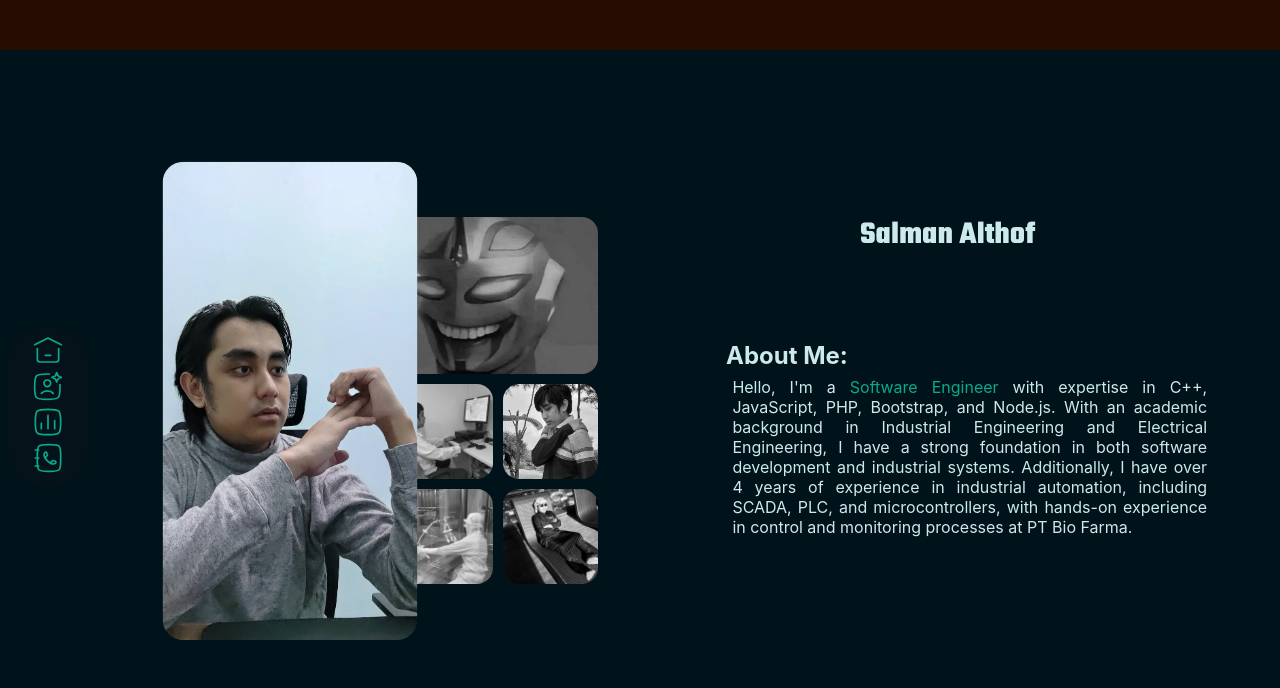
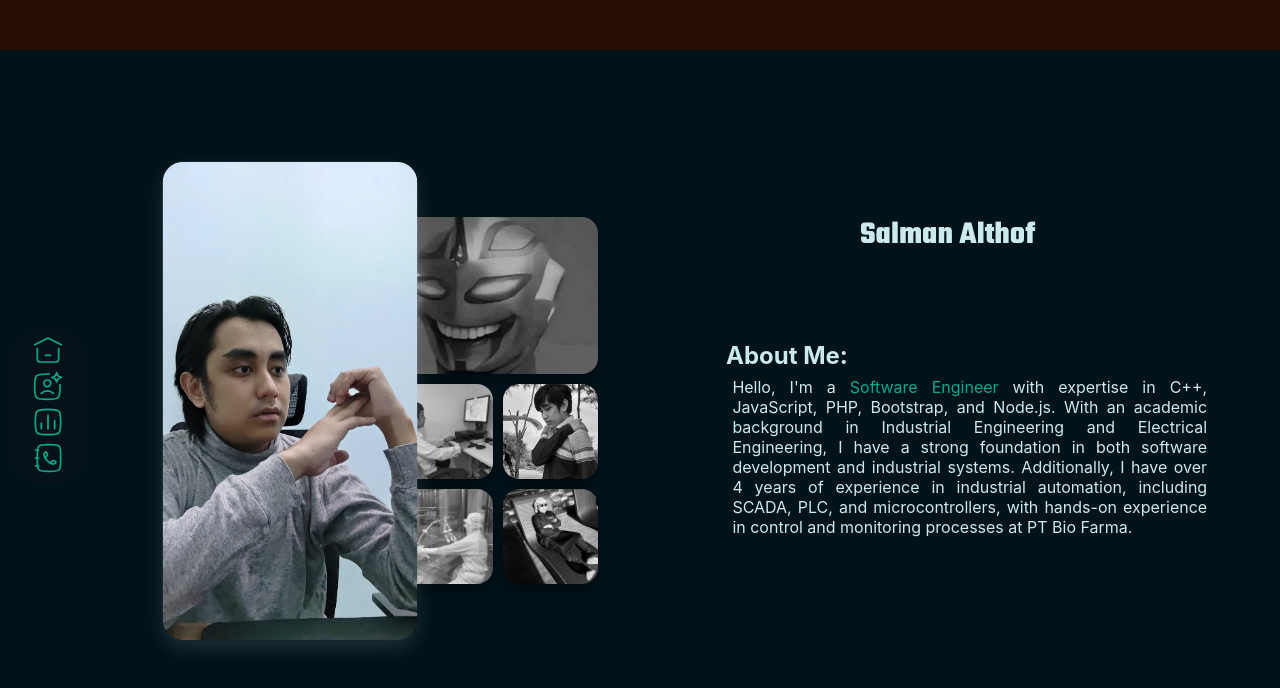
Before and after one commit to revou-fsse-feb25/milestone-1-Salthof28, a plain HTML site: page index.html in a window 1280 px wide. In both pictures the pointer is over the picture 290 px from the left and 1086 px from the top of the page. Shown: the part 686-1374 px from the top of the page. Drawn offline with Linux system fonts and the light colour scheme; a web font is replaced by a local one.

Commit message:
refactor: setting shadow img on section about me

```diff
--- a/css/style.css
+++ b/css/style.css
@@ -157,6 +157,7 @@ button {
    object-fit: cover;
    border-radius: 1rem;
    filter: grayscale();
+   box-shadow: 0px 6px 15px rgba(0, 0, 0, 0.5);
 }
 .about .grid-container img:nth-child(1){
     grid-row: 1 / 6;
@@ -448,6 +449,7 @@ svg:hover {
     transform: scale(1.3);
     transition: 0.5s ease-in-out;
     z-index: 6;
+    box-shadow: 0px 6px 15px rgba(255, 255, 255, 0.116);
 }
 button:hover {
     filter: drop-shadow(0 0 0.75rem rgba(221, 165, 113, 0.404));
```
